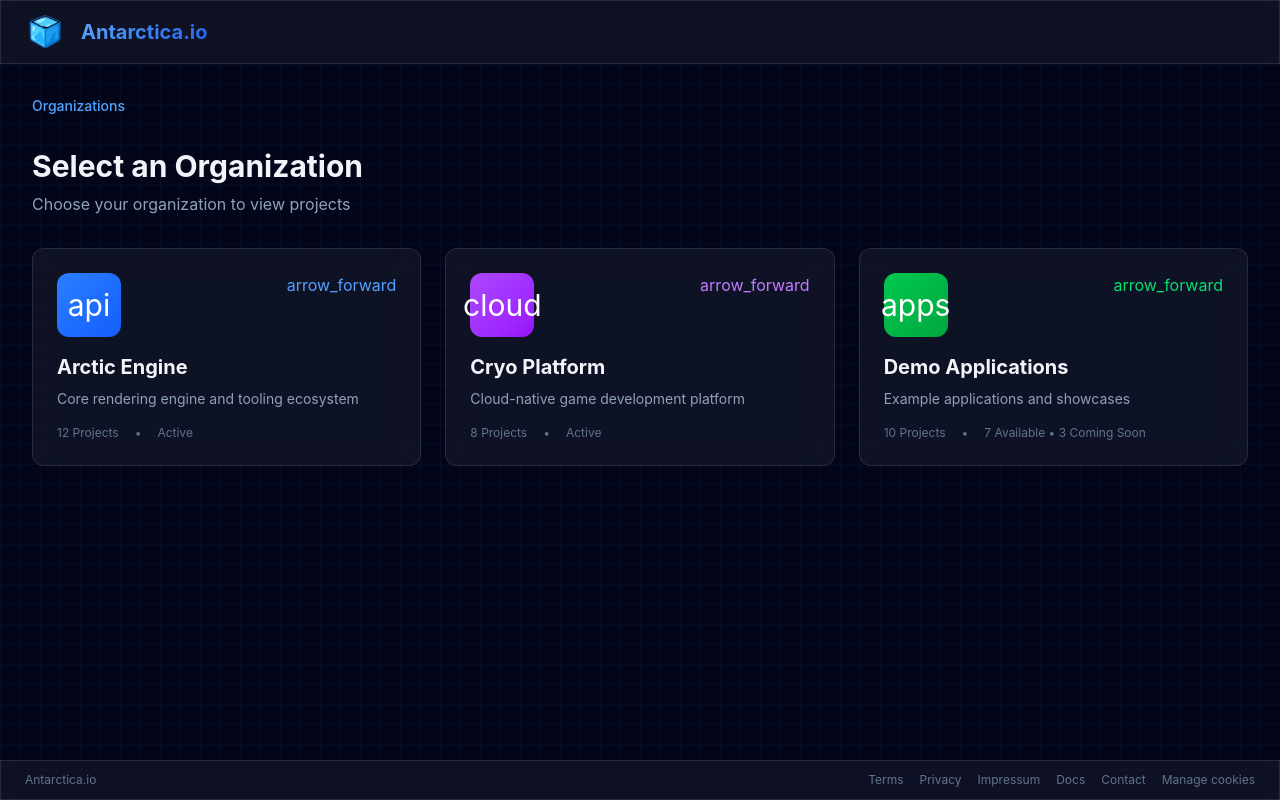
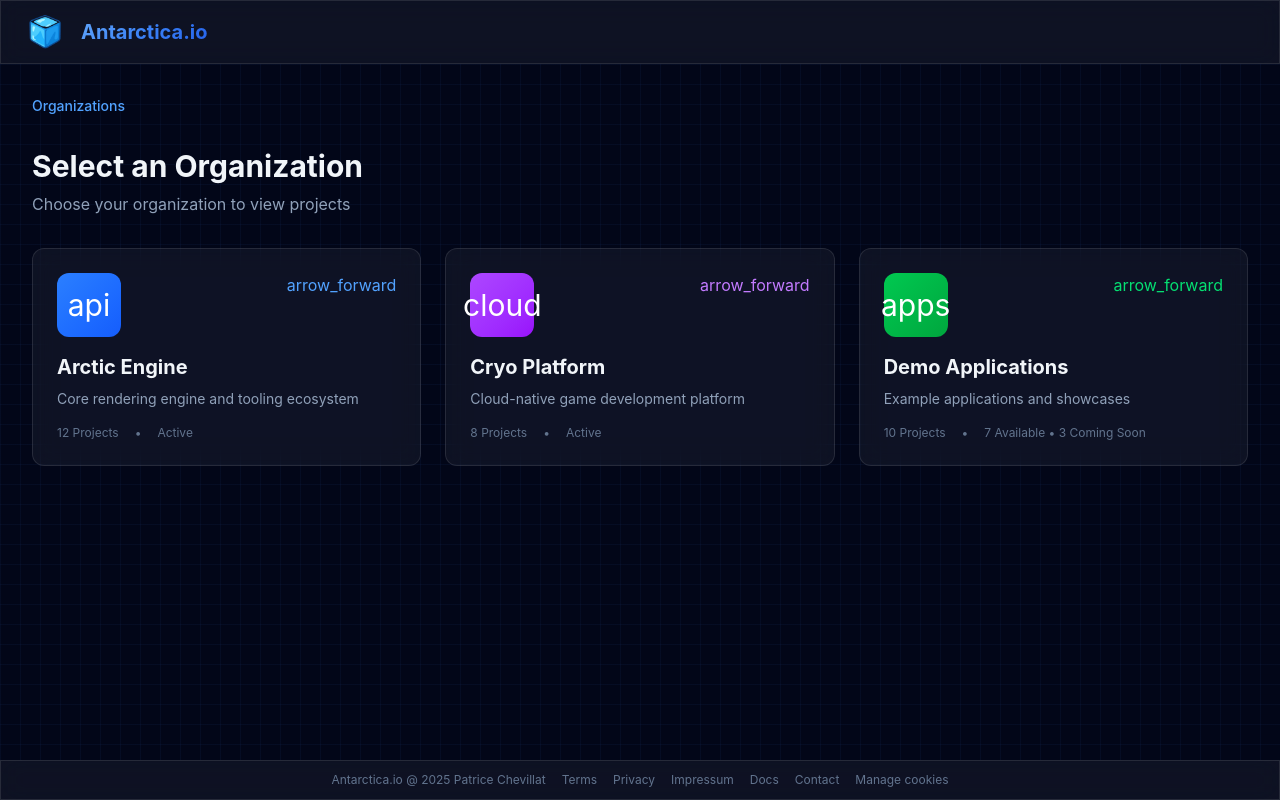
Before and after one commit to chevp/antarctica.io, a Vue app: page / in a window 1280 px wide. Built offline with nearby package versions, Linux system fonts and the light colour scheme.

Commit message:
updated AppFooter

```diff
--- a/src/components/AppFooter.vue
+++ b/src/components/AppFooter.vue
@@ -1,14 +1,16 @@
+<script setup lang="ts">
+const currentYear = new Date().getFullYear()
+</script>
+
 <template>
-  <footer class="h-10 glass border-t border-slate-700/50 flex items-center justify-between px-6 text-xs diagonal-stripes">
-    <div class="flex items-center gap-4">
-      <span class="text-slate-500">Antarctica.io</span>
-    </div>
+  <footer class="h-10 glass border-t border-slate-700/50 flex items-center justify-center px-6 text-xs diagonal-stripes">
     <nav class="flex items-center gap-4">
-      <a href="/terms" class="text-slate-500 hover:text-slate-300 transition-colors">Terms</a>
-      <a href="/privacy" class="text-slate-500 hover:text-slate-300 transition-colors">Privacy</a>
-      <a href="/impressum" class="text-slate-500 hover:text-slate-300 transition-colors">Impressum</a>
+      <span class="text-slate-500">Antarctica.io @ {{ currentYear }} Patrice Chevillat</span>
+      <a href="https://chevp.github.io/site-policy/terms.html" target="_blank" rel="noopener" class="text-slate-500 hover:text-slate-300 transition-colors">Terms</a>
+      <a href="https://chevp.github.io/site-policy/privacy.html" target="_blank" rel="noopener" class="text-slate-500 hover:text-slate-300 transition-colors">Privacy</a>
+      <a href="https://chevp.github.io/site-policy/impressum.html" target="_blank" rel="noopener" class="text-slate-500 hover:text-slate-300 transition-colors">Impressum</a>
       <a href="/docs" class="text-slate-500 hover:text-slate-300 transition-colors">Docs</a>
-      <a href="/contact" class="text-slate-500 hover:text-slate-300 transition-colors">Contact</a>
+      <a href="https://chevp.github.io/site-policy/contact.html" target="_blank" rel="noopener" class="text-slate-500 hover:text-slate-300 transition-colors">Contact</a>
       <button type="button" class="text-slate-500 hover:text-slate-300 transition-colors">Manage cookies</button>
     </nav>
   </footer>
```
